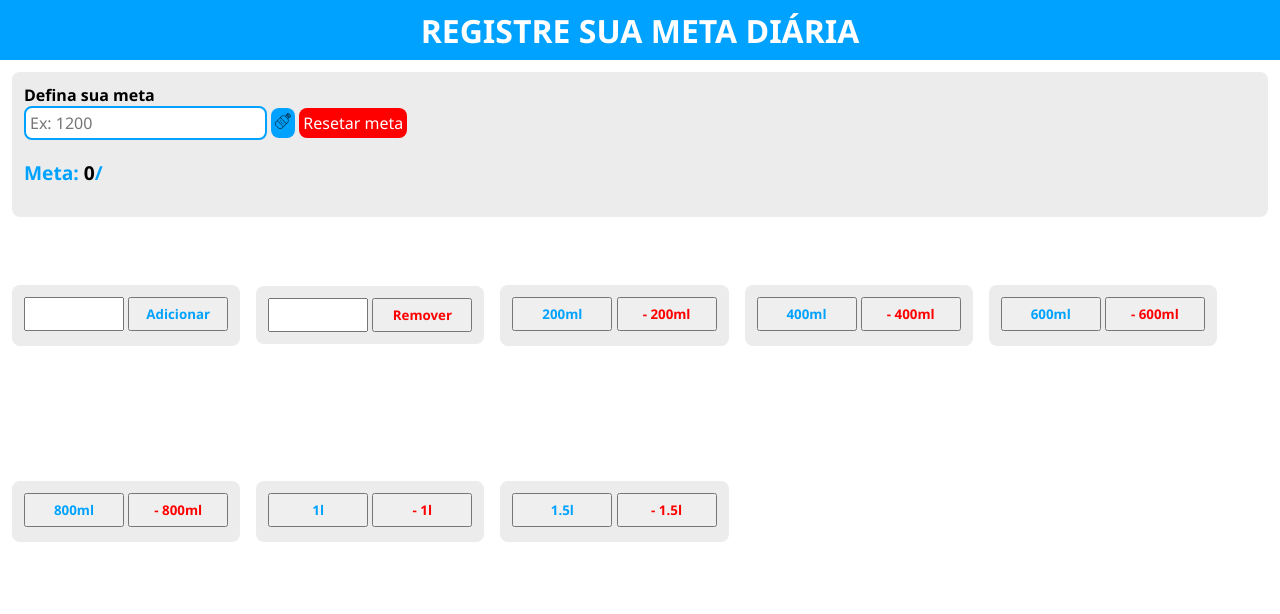
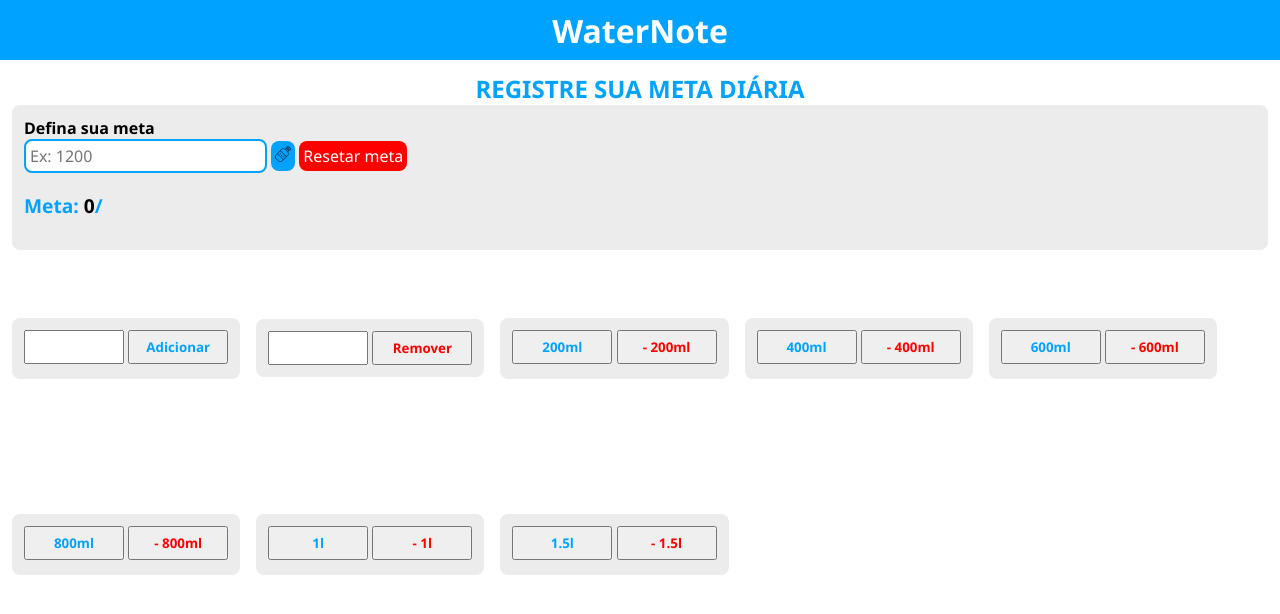
Before and after one commit to artur-jansen/WaterNote, a plain HTML site: page index.html in a window 1280 px wide. Drawn offline with Linux system fonts and the light colour scheme.

Commit message:
Atualizando Header

```diff
--- a/index.html
+++ b/index.html
@@ -10,15 +10,14 @@
 
 <body>
     <header>
-        <h1>
-            REGISTRE SUA META DIÁRIA
-        </h1>
+        <h1>WaterNote</h1>
     </header>
     <main>
+        <h2>REGISTRE SUA META DIÁRIA</h2>
         <div class="container-input">
             <div>
                 <label for="meta">
-                    <h2>Defina sua meta</h2>
+                    <h3>Defina sua meta</h3>
                     <input type="number" id="inputMeta" name="meta" placeholder="Ex: 1200">
                 </label>
                 <button class="button-input-enviar" onclick="submitMeta()"><img class="icon-agua" src="./assets/water-bottle.png" alt="Icon de uma garrafa de água"></button>
--- a/style.css
+++ b/style.css
@@ -19,6 +19,11 @@ h1{
 }
 
 h2{
+    color: rgb(0, 162, 255);
+    text-align: center;
+}
+
+h3{
     font-size: 1em;
 }
 
```
